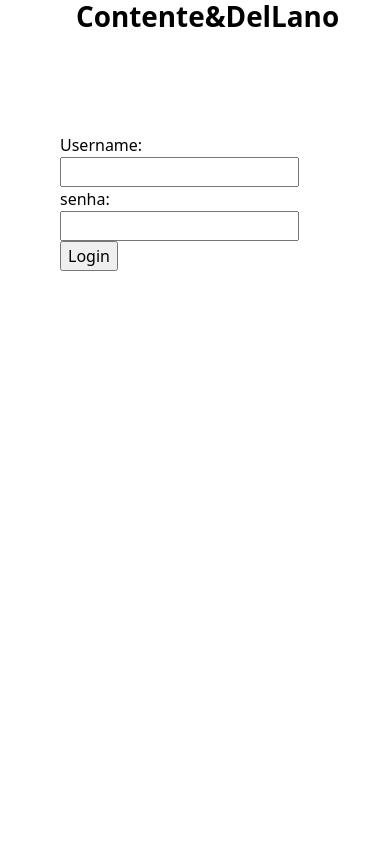
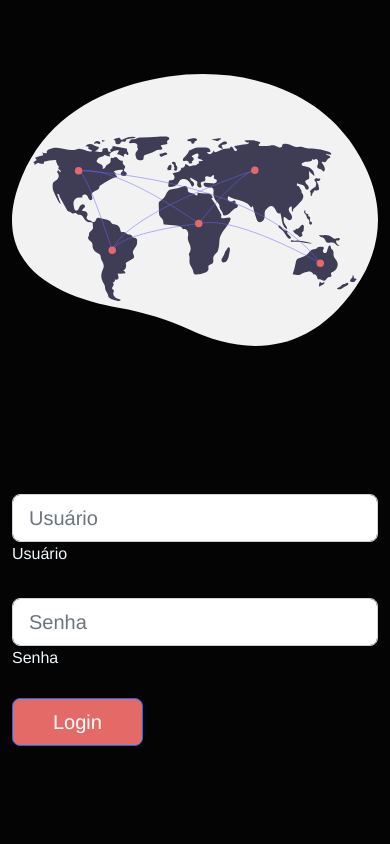
Before and after one commit to sergio-contente/PCS3643, a Django app: page / in a window 390 px wide. Run offline with Django 4.2, Linux system fonts and the light colour scheme.

Commit message:
✨ feat: styles to login page

```diff
--- a/MyProj/FlightApp/forms.py
+++ b/MyProj/FlightApp/forms.py
@@ -1,4 +1,5 @@
 from django import forms
+from django.forms import ModelForm, TextInput, PasswordInput
 from django.core.validators import RegexValidator
 from FlightApp.utils import *
 from FlightApp.models import User
@@ -8,9 +9,9 @@ flightCodeValidator = RegexValidator(
 )
 
 
-class LoginForm(forms.Form):
-    username = forms.CharField(required=True)
-    password = forms.CharField(label="senha", required=True)
+# class LoginForm(forms.Form):
+#     username = forms.CharField(required=True, label=False)
+#     password = forms.CharField(required=True, label=False)
 
 
 class RegisterFlightForm(forms.Form):
@@ -67,8 +68,31 @@ class DailyReportDateForm(forms.Form):
 
 
 class UserForm(forms.ModelForm):
+    password = forms.CharField(required=True)
     password = forms.CharField(widget=forms.PasswordInput)
 
     class Meta:
         model = User
         fields = ["password"]
+
+
+class LoginForm(ModelForm):
+    class Meta:
+        model = User
+        fields = ["username", "password"]
+        widgets = {
+            "username": TextInput(
+                attrs={
+                    "class": "form-control form-control-lg",
+                    "id": "form3example3",
+                    "placeholder": "Usuário",
+                }
+            ),
+            "password": PasswordInput(
+                attrs={
+                    "class": "form-control form-control-lg",
+                    "id": "form3example4",
+                    "placeholder": "Senha",
+                }
+            ),
+        }
--- a/MyProj/static/css/style.css
+++ b/MyProj/static/css/style.css
@@ -2,7 +2,7 @@ body {
     display: flex;
     flex-direction: column;
     min-height: 100vh;
-    background-color: #000;
+    background-color: #040404;
     color: aliceblue;
     font-family: Helvetica, sans-serif;
 }
@@ -24,3 +24,39 @@ body {
     background-color: #1a0014;
     border-radius: 2.4em;
 }
+
+.divider:after,
+.divider:before {
+    content: "";
+    flex: 1;
+    height: 1px;
+    background: #eee;
+}
+
+.h-custom {
+    height: calc(100% - 73px);
+}
+
+@media (max-width: 450px) {
+    .h-custom {
+        height: 100%;
+    }
+}
+
+.divider:after,
+.divider:before {
+    content: "";
+    flex: 1;
+    height: 1px;
+    background: #eee;
+}
+
+.h-custom {
+    height: calc(100% - 73px);
+}
+
+@media (max-width: 450px) {
+    .h-custom {
+        height: 100%;
+    }
+}
--- a/MyProj/template/Login.html
+++ b/MyProj/template/Login.html
@@ -2,45 +2,50 @@
 <html lang="en">
 
 <head>
+    {% load static %}
     <meta charset="utf-8" />
     <meta name="viewport" content="width=device-width, initial-scale=1" />
     <title>Login</title>
     <link href="https://cdn.jsdelivr.net/npm/bootstrap@5.2.2/dist/css/bootstrap.min.css" rel="stylesheet" integrity="sha384-Zenh87qX5JnK2Jl0vWa8Ck2rdkQ2Bzep5IDxbcnCeuOxjzrPF/et3URy9Bv1WTRi" crossorigin="anonymous" />
+    <link rel="stylesheet" type="text/css" href="{% static 'css/style.css' %}" />
 </head>
 
 <body>
+
     <section class="vh-100">
-        <div class="container-fluid">
-            <div class="row">
-                <div class="col-sm-6 text-black">
-                    <div class="px-5 ms-xl-4">
-                        <i class="fas fa-crow fa-2x me-3 pt-5 mt-xl-4" style="color: #709085"></i>
-                        <span class="h1 fw-bold mb-0">Contente&DelLano</span
-                            >
+        <div class="container-fluid h-custom">
+            <div class="row d-flex justify-content-center align-items-center h-100">
+                <div class="col-md-9 col-lg-6 col-xl-5">
+                    <img src="../static/images/world.svg"
+                    class="img-fluid" alt="Sample image">
+                </div>
+                <div class="col-md-8 col-lg-6 col-xl-4 offset-xl-1">
+                    <form method="post">
+                        <form  method="post">
+                                        {% csrf_token %}
+
+                                        <div class="form-outline mb-4">
+             {{form.username}}
+                                                          <label class="form-label" for="form3Example3">Usuário</label>
+                                        </div>
+                                        <!-- Password input -->
+                                        <div class="form-outline mb-3">
+{{form.password}}
+                                          <label class="form-label" for="form3Example4">Senha</label>
                                         </div>
 
-                        <div
-                            class="d-flex align-items-center h-custom-2 px-5 ms-xl-4 mt-5 pt-5 pt-xl-0 mt-xl-n5"
-                        >
-                            <form style="width: 23rem" method="post">
                             <div class="pt-1 mb-4">
-                                    {% csrf_token %} {{ form }}
-                                    <input type="submit" value="Login" />
+                               <div>
+                                <input class="btn btn-primary btn-lg" style="padding-left: 2.5rem; padding-right: 2.5rem; background-color: #e46a68;" type="submit" value="Login" />
+                            </div>
                             </div>
                             {% include 'messages.html' %}
                         </form>
                                     </div>
                                   </div>
-                    <div class="col-sm-6 px-0 d-none d-sm-block">
-                        <img
-                            src="https://external-content.duckduckgo.com/iu/?u=https%3A%2F%2Fwww.fonewalls.com%2Fwp-content%2Fuploads%2F2020%2F04%2FAirplane-Phone-Wallpaper.jpg&f=1&nofb=1&ipt=d91728f4afb61301368e7a82fb035d6a0d14858dda8877b0e64b7f28b823ad18&ipo=images"
-                            alt="Login image"
-                            class="w-100 vh-100"
-                            style="object-fit: cover; object-position: left"
-                        />
                                 </div>
-                </div>
-            </div>
+
                               </section>
+
     </body>
 </html>
```
Also changed, not shown: MyProj/static/images/world.svg (added). Lines whose indentation alone changed are shown as unchanged.
